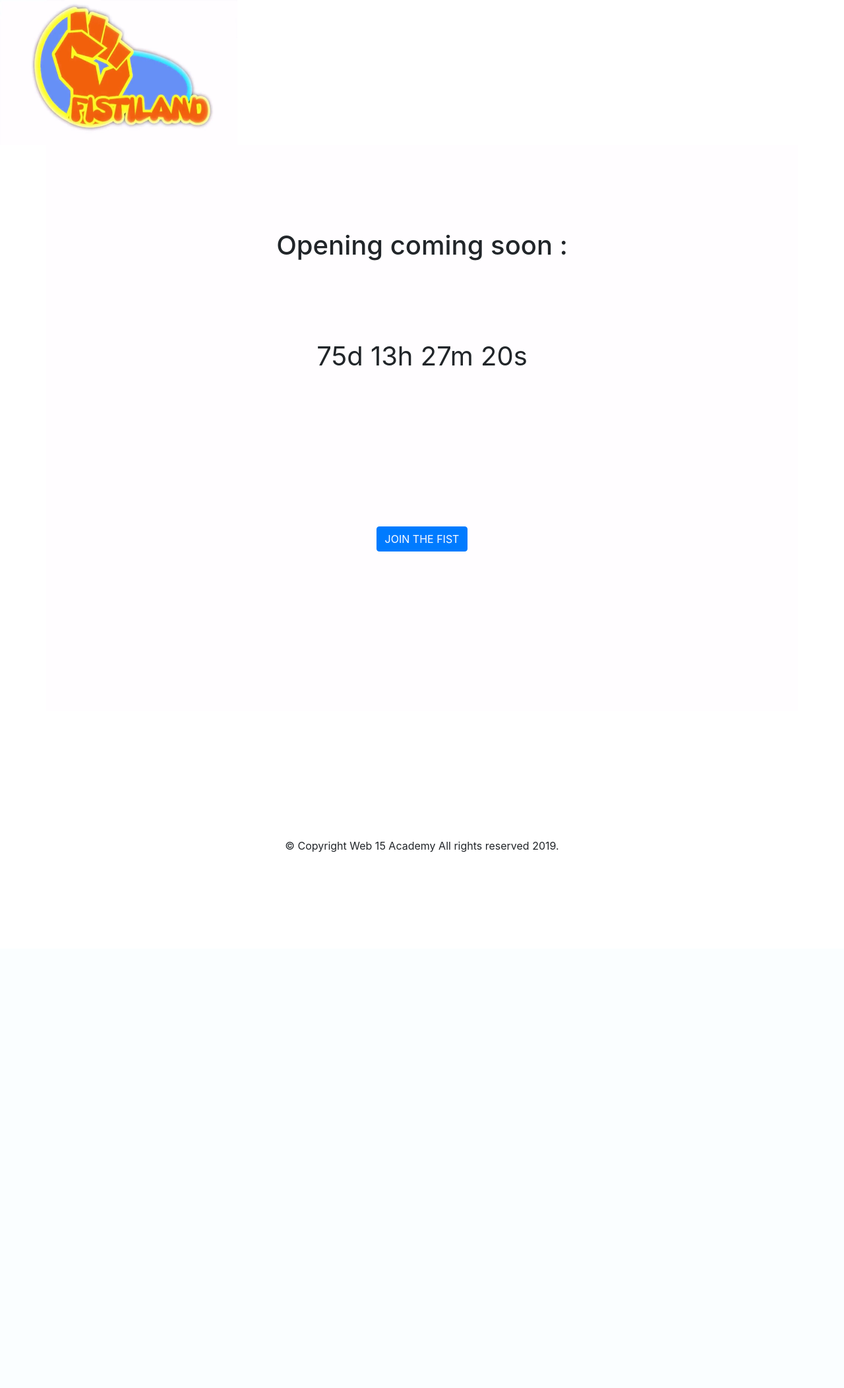
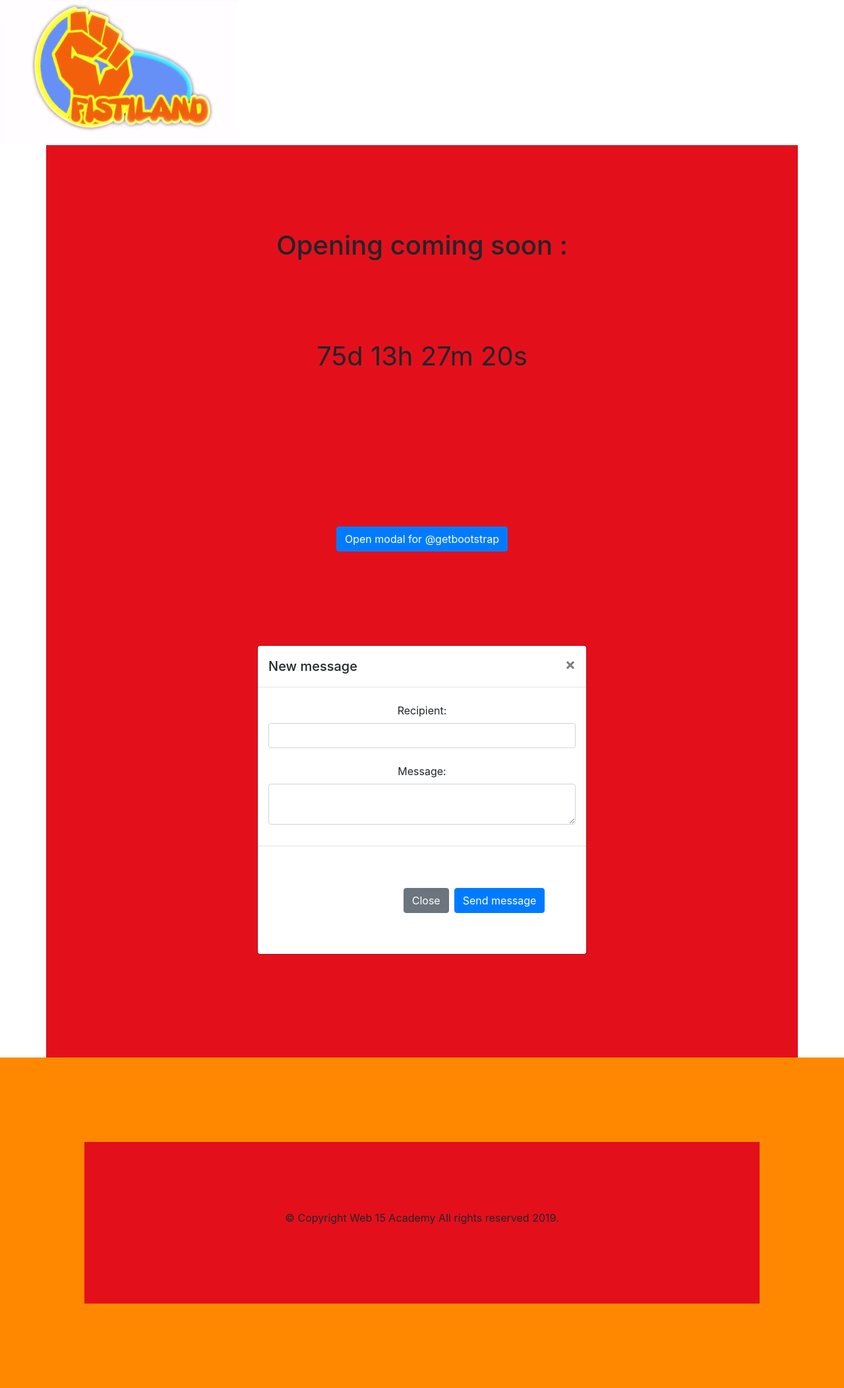
Before and after one commit to GueryMathieu/fisteaser, a PHP site: page / in a window 1280 px wide. Shown: the whole page at 66% size. Before the commit the page ends 1292 px from the top, so only its background shows below. Run offline with PHP 8.4, Linux system fonts and the light colour scheme; some libraries are stand-ins or nearby versions.

Commit message:
8th commit

```diff
--- a/assets/css/style.css
+++ b/assets/css/style.css
@@ -1,3 +1,5 @@
+
+
 img{
     width: 360px;
     height: 220px;
@@ -6,7 +8,7 @@ img{
 .container{
     text-align: center;
     padding: 10% 0%;
-    background-color: #FFFDFF;
+    background-color:  #e3101c;
 }
 
 #countdown{
@@ -20,6 +22,6 @@ button{
 
 footer{
     padding: 10%;
-    margin-top: 5%;
     text-align: center;
+    background-color: rgb(255, 136, 0);
 }
--- a/assets/js/main.js
+++ b/assets/js/main.js
@@ -0,0 +1,15 @@
+
+
+$('#myModal').on('show.bs.modal', function () {
+    $('#myInput').trigger('focus')
+  })
+
+$('#exampleModal').on('show.bs.modal', function (event) {
+    var button = $(event.relatedTarget) // Button that triggered the modal
+    var recipient = button.data('whatever') // Extract info from data-* attributes
+    // If necessary, you could initiate an AJAX request here (and then do the updating in a callback).
+    // Update the modal's content. We'll use jQuery here, but you could use a data binding library or other methods instead.
+    var modal = $(this)
+    modal.find('.modal-title').text('New message to ' + recipient)
+    modal.find('.modal-body input').val(recipient)
+  })
--- a/index.php
+++ b/index.php
@@ -25,40 +25,56 @@
 
                     <div id="countdown"></div>
 
-                    <button type="button" class="btn btn-primary" data-toggle=".modal" data-target=".modal">JOIN THE FIST</button>
 
-                    <div class="modal" tabindex="-1" role="dialog">
+
+
+<button type="button" class="btn btn-primary" data-toggle="modal" data-target="#exampleModal" data-whatever="@getbootstrap">Open modal for @getbootstrap</button>
         <div class="modal-dialog" role="document">
             <div class="modal-content">
             <div class="modal-header">
-                                    <h5 class="modal-title">Modal title</h5>
+                <h5 class="modal-title" id="exampleModalLabel">New message</h5>
                 <button type="button" class="close" data-dismiss="modal" aria-label="Close">
                 <span aria-hidden="true">&times;</span>
                 </button>
             </div>
             <div class="modal-body">
-                                    <p>Modal body text goes here.</p>
+                <form>
+                <div class="form-group">
+                    <label for="recipient-name" class="col-form-label">Recipient:</label>
+                    <input type="text" class="form-control" id="recipient-name">
+                </div>
+                <div class="form-group">
+                    <label for="message-text" class="col-form-label">Message:</label>
+                    <textarea class="form-control" id="message-text"></textarea>
+                </div>
+                </form>
             </div>
             <div class="modal-footer">
                 <button type="button" class="btn btn-secondary" data-dismiss="modal">Close</button>
-                                    <button type="button" class="btn btn-primary">Save changes</button>
+                <button type="button" class="btn btn-primary">Send message</button>
             </div>
             </div>
         </div>
         </div>
 
+
+
+    </main>
+
+    <footer>
+        <div class="container">
+            <div class="row">
+                <div class="col-12">
+                    <p>© Copyright Web 15 Academy All rights reserved 2019.</p>
                 </div>
             </div>
         </div>
 
-    </main>
-
-    <footer>
-        <p>© Copyright Web 15 Academy All rights reserved 2019.</p>
     </footer>
 
     <script src="assets/js/main.js"></script>
     <script src="assets/js/countdown.js"></script>
+    <script src="node_modules/jquery/dist/jquery.js"></script>
 
 </body>
 
--- a/package.json
+++ b/package.json
@@ -15,5 +15,9 @@
     "url": "https://github.com/GueryMathieu/fisteaser/issues"
   },
   "homepage": "https://github.com/GueryMathieu/fisteaser#readme",
+  "dependencies": {
+    "bootstrap": "^4.3.1"
+  },
+  "devDependencies": {},
   "description": ""
 }
```
Also changed, not shown: 1 other file. Lines whose indentation alone changed are shown as unchanged.
